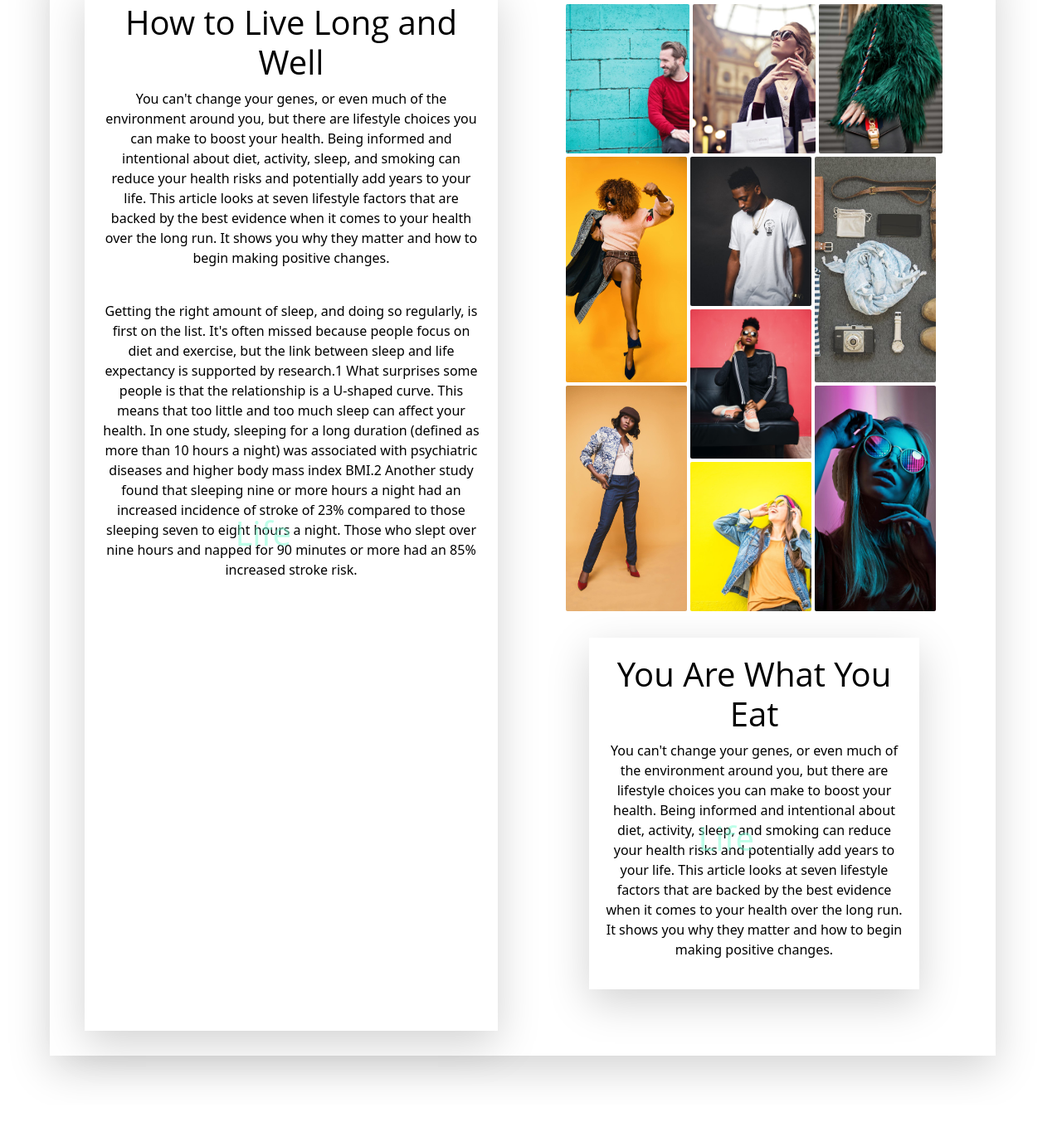
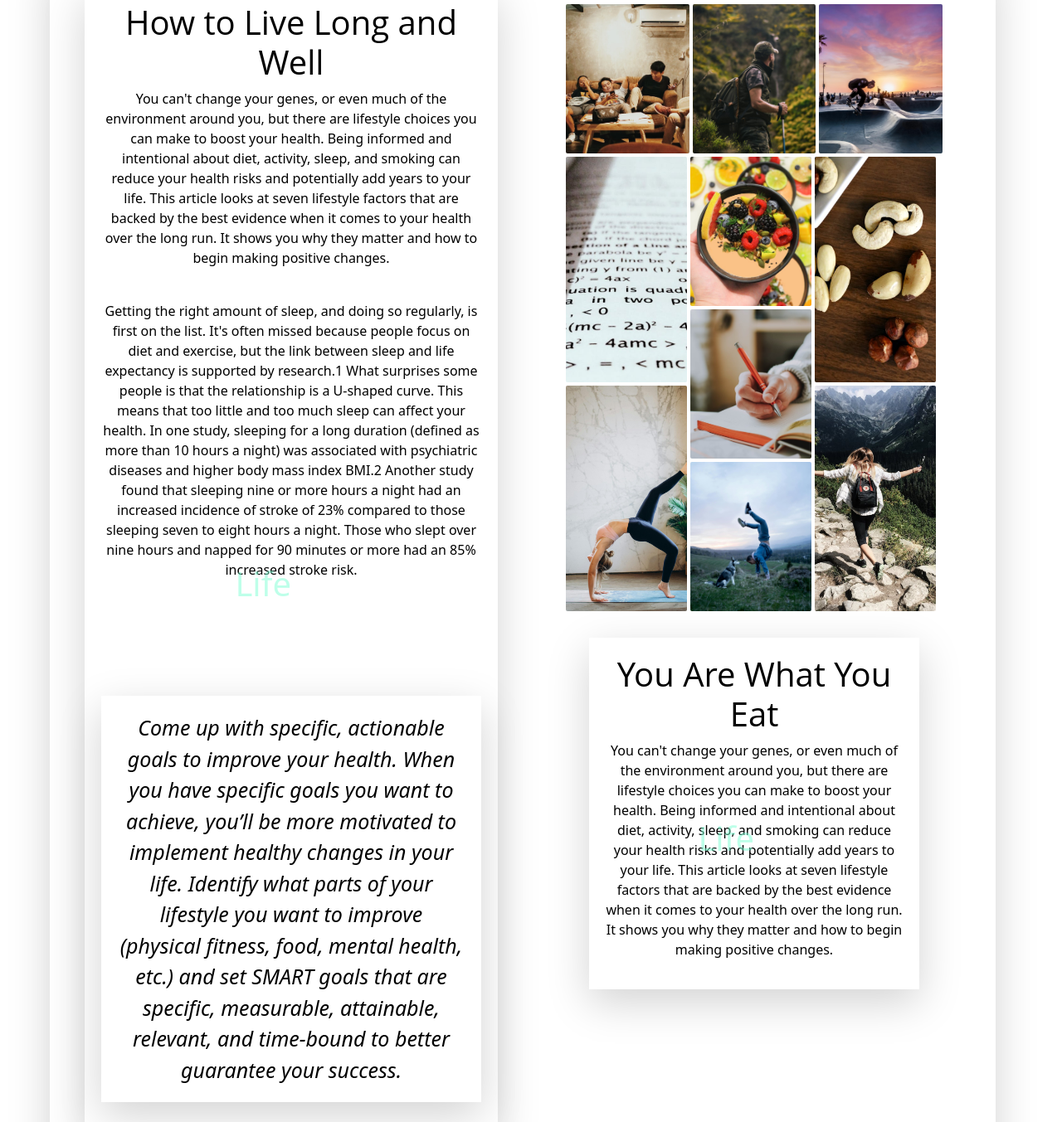
Before and after one commit to Programophobia/Bootstrap-RWD-use, a website: page src/subpages/lifestyle/lifestyle.html in a window 1280 px wide. Shown: the part 107-1460 px from the top of the page at 83% size. Drawn offline with nearby package versions, Linux system fonts and the light colour scheme.

Commit message:
lifestyle subpage finished

```diff
--- a/src/subpages/lifestyle/lifestyle.css
+++ b/src/subpages/lifestyle/lifestyle.css
@@ -41,18 +41,18 @@ body {
 @import url(https://fonts.googleapis.com/css?family=Open+Sans);
 
 /*PHOTOS*/
-.img-1 {background-image: url('../images/pexels-andrea-piacquadio-845434.jpg');}
-.img-2 {background-image: url('../images/pexels-andrea-piacquadio-994234.jpg');}
-.img-3 {background-image: url('../images/pexels-evg-kowalievska-1040173.jpg');}
-.img-4 {background-image: url('../images/pexels-godisable-jacob-794062.jpg');}
-.img-5 {background-image: url('../images/pexels-godisable-jacob-818992.jpg');}
-.img-6 {background-image: url('../images/pexels-spencer-selover-428340.jpg');}
-.img-7 {background-image: url('../images/pexels-godisable-jacob-965324.jpg');}
-.img-8 {background-image: url('../images/pexels-juan-mendez-1536619.jpg');}
-.img-9 {background-image: url('../images/pexels-lumn-322207.jpg');}
-.img-10 {background-image: url('../images/pexels-yuri-manei-2690323.jpg');}
-.img-11 {background-image: url('../images/pexels-snack-toronto-1630344.jpg');}
-.img-12 {background-image: url('../images/pexels-pixabay-247204.jpg');}
+.img-1 {background-image: url('../images/lifestyle/pexels-afta-putta-gunawan-1036804.jpg');}
+.img-2 {background-image: url('../images/lifestyle/pexels-amine-m\'siouri-2108845.jpg');}
+.img-3 {background-image: url('../images/lifestyle/pexels-cameron-casey-1152854.jpg');}
+.img-4 {background-image: url('../images/lifestyle/pexels-deepak-gautam-240163.jpg');}
+.img-5 {background-image: url('../images/lifestyle/pexels-elina-fairytale-3823086.jpg');}
+.img-6 {background-image: url('../images/lifestyle/pexels-jane-doan-2027696.jpg');}
+.img-7 {background-image: url('../images/lifestyle/pexels-lil-artsy-1925536.jpg');}
+.img-8 {background-image: url('../images/lifestyle/pexels-marek-mucha-2402799.jpg');}
+.img-9 {background-image: url('../images/lifestyle/pexels-marta-branco-1295572.jpg');}
+.img-10 {background-image: url('../images/lifestyle/pexels-nina-uhlikova-287240.jpg');}
+.img-11 {background-image: url('../images/lifestyle/pexels-pixabay-221210.jpg');}
+.img-12 {background-image: url('../images/lifestyle/pexels-pixabay-40720.jpg');}
 
 /*CODE*/
 
@@ -83,3 +83,11 @@ h1 {
 body .element:hover {
     cursor: pointer;
 }
+
+.font {
+    margin-top: 140px;
+    padding: 20px;
+    font-style:oblique;
+    font-size: 25px;
+    bottom: 0%;
+}
--- a/src/subpages/lifestyle/lifestyle.html
+++ b/src/subpages/lifestyle/lifestyle.html
@@ -49,7 +49,10 @@
 What surprises some people is that the relationship is a U-shaped curve. This means that too little and too much sleep can affect your health. In one study, sleeping for a long duration (defined as more than 10 hours a night) was associated with psychiatric diseases and higher body mass index BMI.2
 
 Another study found that sleeping nine or more hours a night had an increased incidence of stroke of 23% compared to those sleeping seven to eight hours a night. Those who slept over nine hours and napped for 90 minutes or more had an 85% increased stroke risk.
-                            <div class="words-absolute">Life</div>
+                  <div class="shadow-lg">
+                    <p class="font">Come up with specific, actionable goals to improve your health. When you have specific goals you want to achieve, you’ll be more motivated to implement healthy changes in your life. Identify what parts of your lifestyle you want to improve (physical fitness, food, mental health, etc.) and set SMART goals that are specific, measurable, attainable, relevant, and time-bound to better guarantee your success.</p>
+                  </div>
+<div class="words-absolute">Life</div>
                     </div>
                     <div class="container-box">
                         <div class="flex-row">
@@ -74,15 +77,13 @@ Another study found that sleeping nine or more hours a night had an increased in
                     <div class="flex-row">
                         <div class="element flex-1 img-11"></div>
                         <div class="element flex-1 img-12"></div>
-                    </div></div>
-
+                    </div>
+                </div>
                     <div class="container-box shadow-lg">
                         <h1>You Are What You Eat</h1>
                         <p>You can't change your genes, or even much of the environment around you, but there are lifestyle choices you can make to boost your health. Being informed and intentional about diet, activity, sleep, and smoking can reduce your health risks and potentially add years to your life.
-                                This article looks at seven lifestyle factors that are backed by the best evidence when it comes to your health over the long run. It shows you why they matter and how to begin making positive changes.</p>
+                           This article looks at seven lifestyle factors that are backed by the best evidence when it comes to your health over the long run. It shows you why they matter and how to begin making positive changes.</p>
                     <div class="words-absolute">Life</div>
-
-
                 </div>
             </section>
         <script src="https://cdn.jsdelivr.net/npm/bootstrap@5.1.3/dist/js/bootstrap.bundle.min.js" integrity="sha384-ka7Sk0Gln4gmtz2MlQnikT1wXgYsOg+OMhuP+IlRH9sENBO0LRn5q+8nbTov4+1p" crossorigin="anonymous"></script>
```
Also changed, not shown: src/subpages/images/lifestyle/pexels-afta-putta-gunawan-1036804.jpg (added), src/subpages/images/lifestyle/pexels-amine-m'siouri-2108845.jpg (added), src/subpages/images/lifestyle/pexels-cameron-casey-1152854.jpg (added), src/subpages/images/lifestyle/pexels-deepak-gautam-240163.jpg (added), src/subpages/images/lifestyle/pexels-elina-fairytale-3823086.jpg (added), src/subpages/images/lifestyle/pexels-jane-doan-2027696.jpg (added), src/subpages/images/lifestyle/pexels-lil-artsy-1925536.jpg (added), src/subpages/images/lifestyle/pexels-marek-mucha-2402799.jpg (added), src/subpages/images/lifestyle/pexels-marta-branco-1295572.jpg (added), src/subpages/images/lifestyle/pexels-nina-uhlikova-287240.jpg (added), src/subpages/images/lifestyle/pexels-pixabay-221210.jpg (added), src/subpages/images/lifestyle/pexels-pixabay-40720.jpg (added).
